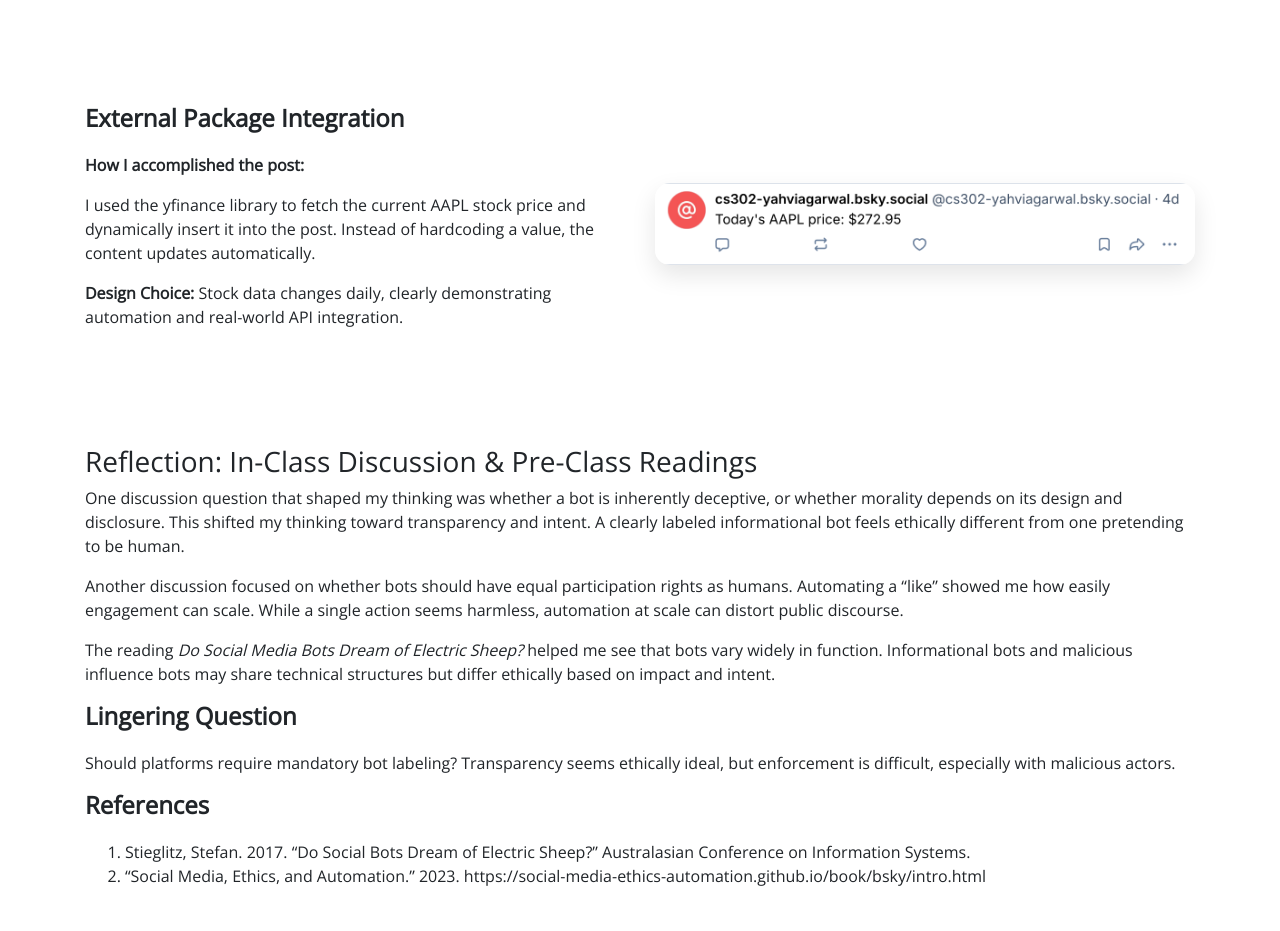
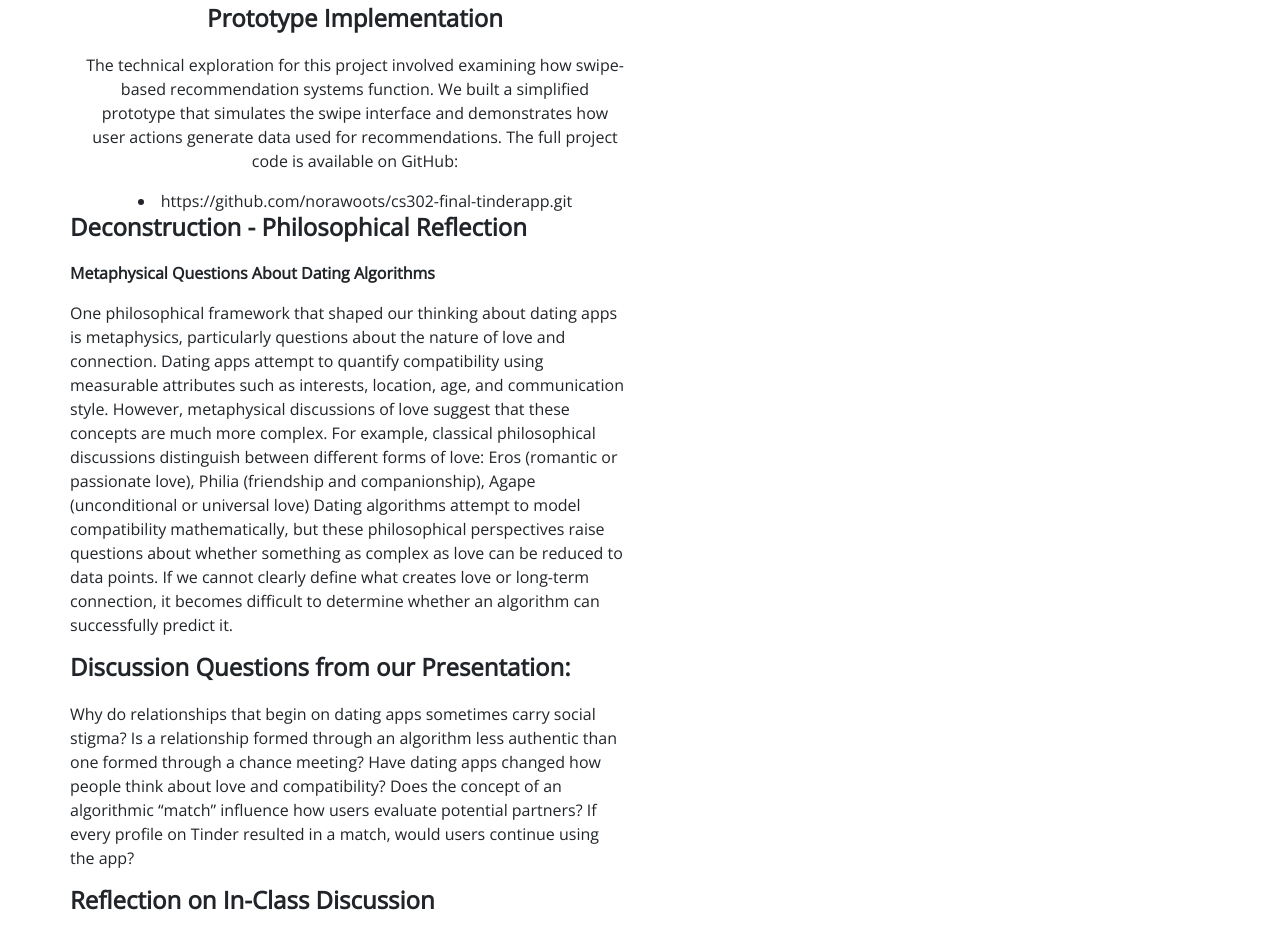
Before and after one commit to yahviagarwal/yahviagarwal.github.io, a plain HTML site: page finalproject.html in a window 1280 px wide. Shown: the part 2481-3412 px from the top of the page. Drawn offline with nearby package versions, Linux system fonts and the light colour scheme.

Commit message:
commit 3

```diff
--- a/finalproject.html
+++ b/finalproject.html
@@ -134,69 +134,74 @@
             <div class="col-md-6 text-center">
                 <p><strong>Multimedia Demonstration</strong></p>
                 <img src="img/swipe.jpg" alt="Tinder Swipe Page Screenshot" class="post-img">
-                <img src="img/vri.jpg" alt="Variable Reinforcement Rate Page Screenshot" class="post-img">
-                <video controls aria-label="Video demonstration of the Tinder algorithm prototype showing swipe interactions and match logic">
+                <img src="img/vri.jpg" alt="Variable Rate Reinforcement Page Screenshot" class="post-img">
+                <video controls aria-label="Video demonstration of the Tinder algorithm prototype showing swipe interactions and variable rate reinforcement">
                     <source src="img/prototypevideo.mp4" type="video/mp4">
                  </video>
-            </div>
-            <div class="col-md-6">
-                <h4>User Interaction (Like)</h4>
-                <p><strong>How I accomplished the interaction:</strong></p>
+
+                <h4>Prototype Implementation</h4>
                 <p>
-                    I liked another user's post by referencing its unique URI and sending a “like”
-                    action through the API instead of manually clicking the button.
-                </p>
-                <p><strong>Design Choice:</strong> Using the URI ensures precision.
-                    I chose liking instead of replying to demonstrate interaction while keeping it simple.</p>
-            </div>
+                The technical exploration for this project involved examining how swipe-based recommendation systems function. We built a simplified prototype that simulates the swipe interface and demonstrates how user actions generate data used for recommendations.
+
+                The full project code is available on GitHub:</p>
+                <li>https://github.com/norawoots/cs302-final-tinderapp.git</li>
         </div>
         <div class="row post-section align-items-center">
             <div class="col-md-6">
-                <h4>External Package Integration</h4>
-                <p><strong>How I accomplished the post:</strong></p>
+                <h4>Deconstruction - Philosophical Reflection</h4>
+                <p><strong>Metaphysical Questions About Dating Algorithms</strong></p>
                 <p>
-                    I used the yfinance library to fetch the current AAPL stock price and dynamically
-                    insert it into the post. Instead of hardcoding a value, the content updates automatically.
+                One philosophical framework that shaped our thinking about dating apps is metaphysics, particularly questions about the nature of love and connection.
+
+                Dating apps attempt to quantify compatibility using measurable attributes such as interests, location, age, and communication style. However, metaphysical discussions of love suggest that these concepts are much more complex.
+
+                For example, classical philosophical discussions distinguish between different forms of love: Eros (romantic or passionate love), Philia (friendship and companionship), Agape (unconditional or universal love)
+
+                Dating algorithms attempt to model compatibility mathematically, but these philosophical perspectives raise questions about whether something as complex as love can be reduced to data points. If we cannot clearly define what creates love or long-term connection, it becomes difficult to determine whether an algorithm can successfully predict it.
                 </p>
-                <p><strong>Design Choice:</strong> Stock data changes daily, clearly demonstrating automation
-                    and real-world API integration.</p>
-            </div>
-            <div class="col-md-6 text-center">
-                <img src="img/BotExternalPackage.jpg" alt="External Package Post Screenshot" class="post-img">
+                <p><h4>Discussion Questions from our Presentation:</h4></p>
+                <p>
+                Why do relationships that begin on dating apps sometimes carry social stigma?
+
+                Is a relationship formed through an algorithm less authentic than one formed through a chance meeting?
+
+                Have dating apps changed how people think about love and compatibility?
+
+                Does the concept of an algorithmic “match” influence how users evaluate potential partners?
+
+                If every profile on Tinder resulted in a match, would users continue using the app?</p>
+                <p><h4>Reflection on In-Class Discussion</h4></p>
+                <p>
+                Leading the discussion helped us think more critically about the relationship between algorithms and human connection.
+
+                One point raised in class during discussion was that dating apps may not actually create connections but instead increase the probability of meeting people who might otherwise never cross paths. This idea reframed our thinking about the role of the algorithm. Rather than directly forming relationships, the algorithm functions more like a filter that expands who we interact with.
+
+                Someone else mentioned that dating apps change users' expectations of relationships by giving an endless stream of potential matches. This can create the perception that there is always someone better available, which may influence how users evaluate partners.
+
+                These discussions highlighted that the impact of dating apps may not lie solely in their algorithms, but in how they reshape social norms around relationships and compatibility.</p>
             </div>
         </div>
         <div class="reflection-section">
-            <h3>Reflection: In-Class Discussion & Pre-Class Readings</h3>
+            <h3>Philosophical Framework NOT Covered in Classs</h3>
+            <p>
+            One philosophical perspective that extends this discussion is existentialism, particularly the idea that meaning is created through human choice rather than predetermined systems.
 
+            From an existentialist perspective, algorithms cannot determine meaningful relationships because meaning emerges through lived experiences and individual decisions. Even if an algorithm identifies statistically compatible individuals, the outcome of the relationship ultimately depends on the choices and interactions of the people involved.
+
+            This perspective suggests that while algorithms may help initiate encounters, they cannot replace the human process of creating meaning within relationships.
+            </p>
+            <h3>Reflection on Other Students' Projects</h3>
             <p>
-                One discussion question that shaped my thinking was whether a bot is inherently deceptive,
-                or whether morality depends on its design and disclosure. This shifted my thinking toward
-                transparency and intent. A clearly labeled informational bot feels ethically different
-                from one pretending to be human.
+                Other projects presented in class also influenced how I thought about everyday technology. One example was the project on the Oura Ring, which explored how wearable devices collect data and use models to interpret user movement and activity patterns. The project explained how the device builds a model to track movement and estimate things like sleep quality, steps, and overall health.
+
+                This made me think about how everyday technologies increasingly rely on data modeling to interpret human behavior. In the case of the Oura Ring, the system collects physical data such as movement and heart rate and uses algorithms to convert those signals into meaningful metrics about health. Similarly, Tinder's algorithm collects behavioral data such as swipes, matches, and profile interactions to build a model of user preferences.
+
+                Seeing the Oura Ring project highlighted how different technologies rely on similar computational ideas: turning human behavior into data that can be analyzed and predicted. However, it also made me think about the differences in purpose.
             </p>
-
-            <p>
-                Another discussion focused on whether bots should have equal participation rights as humans.
-                Automating a “like” showed me how easily engagement can scale. While a single action seems
-                harmless, automation at scale can distort public discourse.
-            </p>
-
-            <p>
-                The reading <em>Do Social Media Bots Dream of Electric Sheep?</em> helped me see that bots
-                vary widely in function. Informational bots and malicious influence bots may share technical
-                structures but differ ethically based on impact and intent.
-            </p>
-
-            <h4>Lingering Question</h4>
-            <p>
-                Should platforms require mandatory bot labeling? Transparency seems ethically ideal,
-                but enforcement is difficult, especially with malicious actors.
-            </p>
-
-            <h4>References</h4>
+            <h4>Citations</h4>
             <ol>
-                <li>Stieglitz, Stefan. 2017. “Do Social Bots Dream of Electric Sheep?” Australasian Conference on Information Systems.</li>
-                <li>“Social Media, Ethics, and Automation.” 2023. https://social-media-ethics-automation.github.io/book/bsky/intro.html</li>
+                <li>Wordie, Fred. 2020. “An Unscientific Investigation of Tinder's Algorithm.” Medium. AIxDESIGN. September 9, 2020. https://medium.com/aixdesign/an-unscientific-investigation-of-tinders-algorithm-2c086bf3deb4.</li>
+                <li>Spinney, Laura. 2024. “'The Science Isn't There': Do Dating Apps Really Help Us Find Our Soulmate?” The Observer, April 28, 2024, sec. Technology. https://www.theguardian.com/technology/2024/apr/28/the-science-isnt-there-do-dating-apps-really-help-us-find-our-soulmate.</li>
             </ol>
         </div>
 
```
